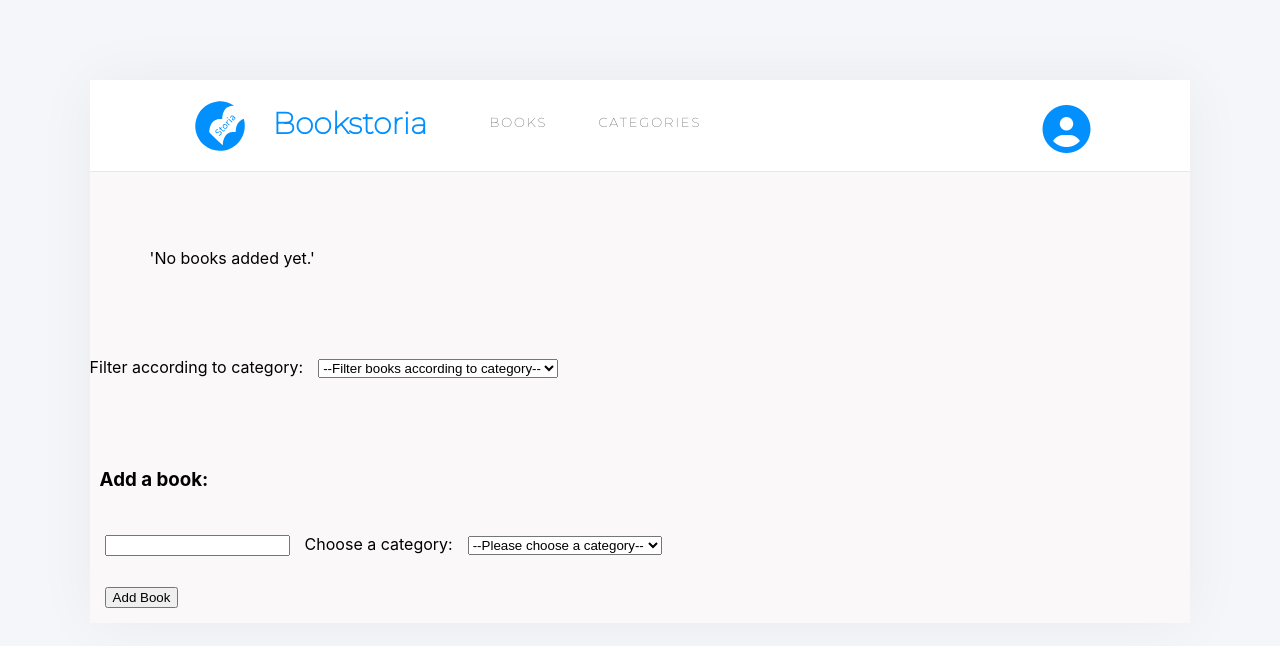
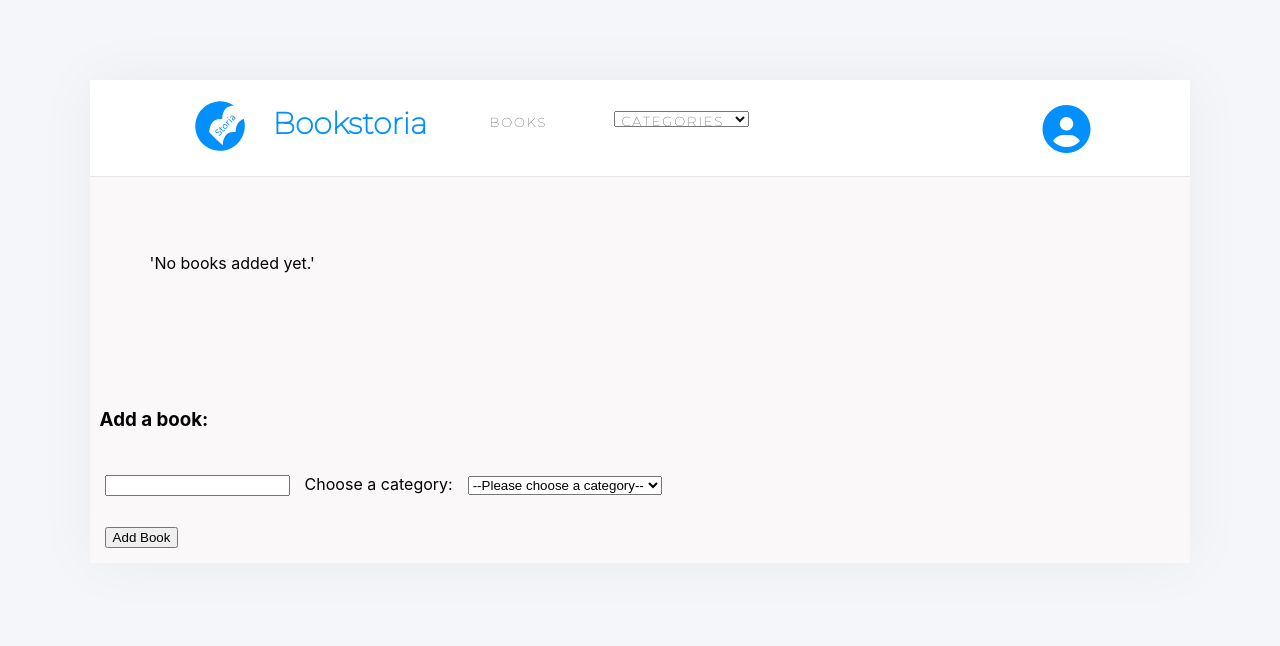
Before and after one commit to Bluette1/bookstore, a React (Create React App) app: page / in a window 1280 px wide. Shown: the top 646 px of the page. Built offline with nearby package versions, Linux system fonts and the light colour scheme.

Commit message:
Add Categories select element to the header

```diff
--- a/src/App.css
+++ b/src/App.css
@@ -6,7 +6,7 @@ ul {
   list-style: none;
 }
 
-.bookstore-heading li {
+.bookstore-heading li, .bookstore-heading select {
   padding-right: 10px;
   margin-right: 50px;
   width: 59px;
@@ -21,6 +21,11 @@ ul {
   color: #121212;
   padding-top: 18px;
   cursor: pointer;
+}
+.bookstore-heading select {
+  width: 135px;
+  padding-top: unset;
+  padding-left: 3px;
 }
 
 .bookstore-heading li:first-child {
--- a/src/App.js
+++ b/src/App.js
@@ -3,6 +3,7 @@ import React from 'react';
 import BooksForm from './containers/BooksForm';
 import BooksList from './containers/BooksList';
 import logo from './logo.svg';
+import CategoryFilter from './components/CategoryFilter';
 
 export default function App() {
   return (
@@ -14,7 +15,7 @@ export default function App() {
             Bookstoria
           </li>
           <li>BOOKS</li>
-          <li>CATEGORIES</li>
+          <CategoryFilter />
         </ul>
         <i className="fas fa-user-circle fa-3x" aria-hidden="true" />
       </div>
--- a/src/components/CategoryFilter.js
+++ b/src/components/CategoryFilter.js
@@ -7,15 +7,13 @@ import { BOOK_CATEGORIES } from '../constants';
 const CategoryFilter = ({ handleFilterChange }) => {
   const bookCategories = [...BOOK_CATEGORIES, 'All'];
   return (
-    <label htmlFor="book-select">
-      Filter according to category:
     <select
       name="book-categories"
       className="book-categories"
       id="book-filter"
       onChange={e => handleFilterChange(e.target.value)}
     >
-        <option>--Filter books according to category--</option>
+      <option>CATEGORIES</option>
       {bookCategories.map(option => (
         <option key={option} value={option}>
           {option}
@@ -23,7 +21,6 @@ const CategoryFilter = ({ handleFilterChange }) => {
       ))}
       ;
     </select>
-    </label>
   );
 };
 
--- a/src/containers/BooksList.js
+++ b/src/containers/BooksList.js
@@ -3,7 +3,6 @@ import { connect } from 'react-redux';
 import PropTypes from 'prop-types';
 import Book from '../components/Book';
 import getBooksByFilter from '../selectors';
-import CategoryFilter from '../components/CategoryFilter';
 
 const BooksList = ({ books }) => (
   <div>
@@ -12,7 +11,6 @@ const BooksList = ({ books }) => (
     ) : (
       <p className="no-books">&apos;No books added yet.&apos;</p>
     )}
-    <CategoryFilter />
   </div>
 );
 
```
Lines whose indentation alone changed are shown as unchanged.
